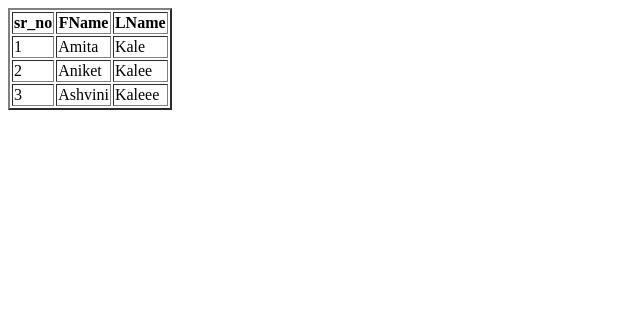
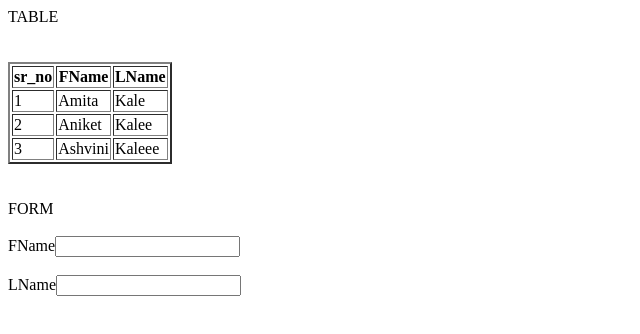
Before and after one commit to amita-kale/first-repo-in-angular, an Angular app: page / in a window 1280 px wide. Shown: the top 334 px of the page, without its empty margins (0-640 px from the left). Built offline with nearby package versions, Linux system fonts and the light colour scheme.

Commit message:
formName

```diff
--- a/src/app/tables/tables.component.html
+++ b/src/app/tables/tables.component.html
@@ -24,7 +24,10 @@ Name:
 </select>
 <h4>selected color:{{color}}</h4>
  -->
-
+{{Tabletitle|uppercase}}
+<br>
+<br>
+<br>
 <table border="2">
   <tr>
     <th>sr_no</th>
@@ -36,4 +39,12 @@ Name:
     <td>{{item.FName}}</td>
     <td>{{item.LName}}</td>
   </tr>
-</table>
+</table><br>
+<br>
+
+{{Formtitle|uppercase}}<br>
+<br>
+
+FName<input type="text" value=""><br>
+<br>
+LName<input type="text" value="">
--- a/src/app/tables/tables.component.ts
+++ b/src/app/tables/tables.component.ts
@@ -12,7 +12,8 @@ export class TablesComponent {
   placeholder = "amita kale"
   count = 0;
 
-
+  Tabletitle = "Table";
+  Formtitle = "Form";
 
   tables = [
     {
```
